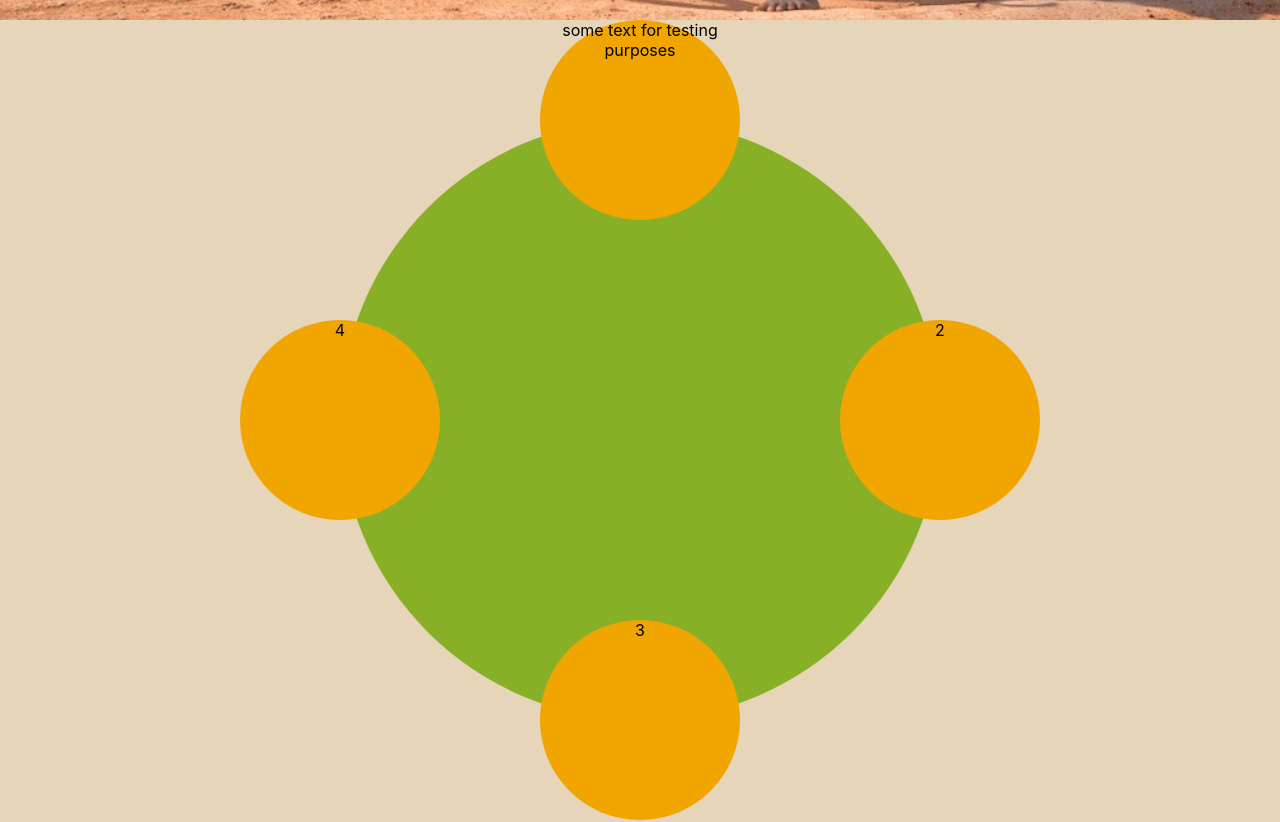
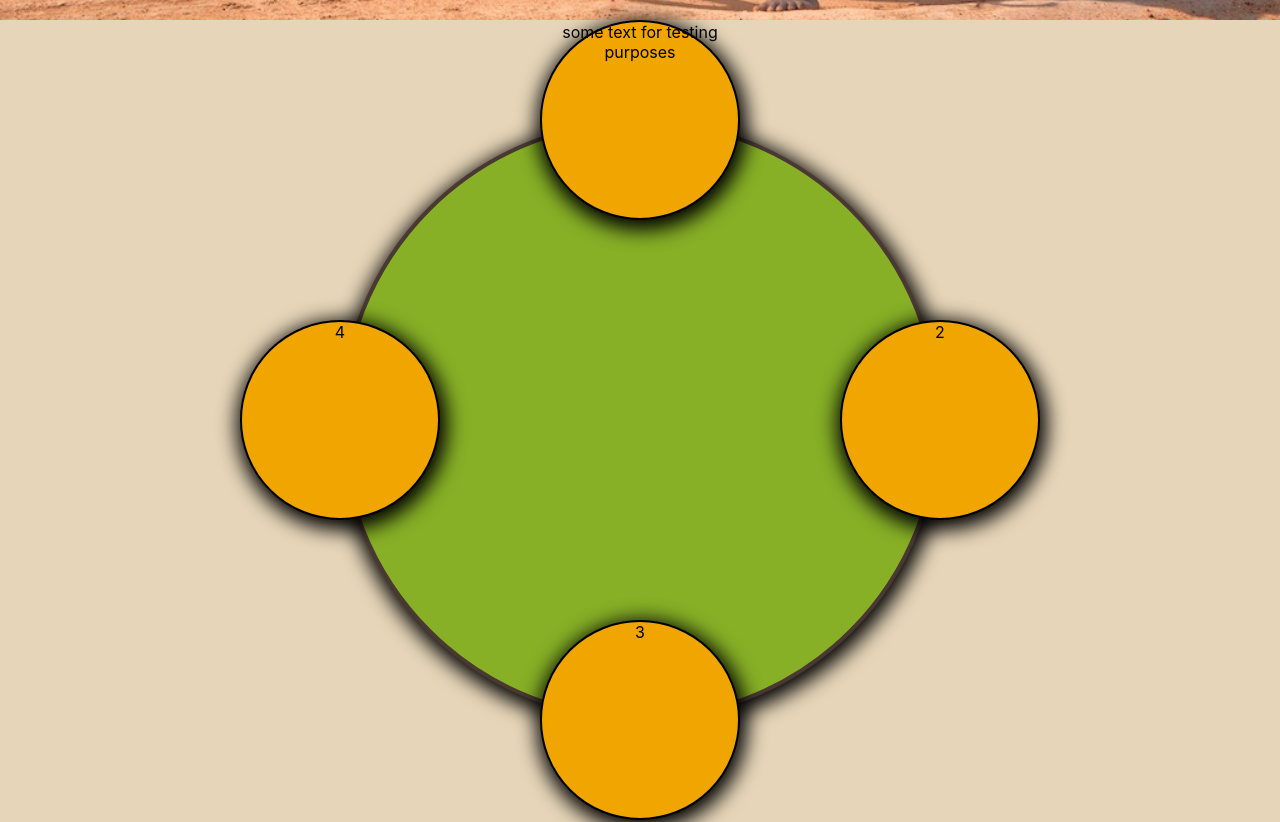
Before and after one commit to CodecoolGlobal/react-for-a-cause-react-ThomasScy, a React (Create React App) app in the folder ngo-bike/: page / in a window 1280 px wide. Shown: the part 880-1702 px from the top of the page. Built offline with nearby package versions, Linux system fonts and the light colour scheme.

Commit message:
rotator functions working correctly

```diff
--- a/ngo-bike/src/AboutUs.js
+++ b/ngo-bike/src/AboutUs.js
@@ -1,29 +1,66 @@
 import React, {useState} from "react";
 
-    let rotations = null;
+let rotations = null;
 
 export default function AboutUs() {
-    const bubblePos1 = {left: 300, top: 0};
-    const bubblePos2 = {top: 300, right: 0};
-    const bubblePos3 = {left: 300, bottom: 0};
-    const bubblePos4 = {top: 300, left: 0};
+    const bubblePositions = [
+        {left: "300px", top: "0px"},
+        {left: "600px", top: "300px"},
+        {left: "300px", top: "600px"},
+        {left: "0px", top: "300px"}
+    ]
 
     const [infoRotation, setInfoRotation] = useState("about-bubble-rotator-still");
-    const [posBubble1, setPosBubble1] = useState(bubblePos1);
-    const [posBubble2, setPosBubble2] = useState(bubblePos2);
-    const [posBubble3, setPosBubble3] = useState(bubblePos3);
-    const [posBubble4, setPosBubble4] = useState(bubblePos4);
+    const [posBubble1, setPosBubble1] = useState(bubblePositions[0]);
+    const [posBubble2, setPosBubble2] = useState(bubblePositions[1]);
+    const [posBubble3, setPosBubble3] = useState(bubblePositions[2]);
+    const [posBubble4, setPosBubble4] = useState(bubblePositions[3]);
     const [bubbleRotation, setBubbleRotation] = useState("about-bubble");
 
+    console.log(posBubble1 === bubblePositions[0])
 
-    function handleBubbleClick() {
-        console.log("clicked")
+    function handleBubbleClick(id, position) {
         rotations += 1;
-        console.log(rotations);
+        position.left === "600px" ? rotateCcw() :
+            position.top === "600px" ? rotateHalf() :
+            position.left === "0px" ? rotateQuarter() :
+            setInfoRotation("about-bubble-rotator-still");
+
+        setTimeout(() => {
+            setInfoRotation("about-bubble-rotator-still");
+            setBubbleRotation("about-bubble");
+        }, 1000);
+    };
+    function rotateCcw() {
+        setInfoRotation("about-bubble-rotator-quarter-rotation-ccw");
+        setBubbleRotation("about-bubble-rotation-quarter");
+        setTimeout(() => updateBubblePosition(-1), 1000);
+    };
+    function rotateHalf() {
+        setInfoRotation("about-bubble-rotator-half-rotation");
+        setBubbleRotation("about-bubble-rotation-half-ccw");
+        setTimeout(() => updateBubblePosition(2), 1000);
+    };
+    function rotateQuarter() {
         setInfoRotation("about-bubble-rotator-quarter-rotation");
-        setBubbleRotation("about-bubble-rotation-ccw");
-        setTimeout(() => {setPosBubble1(bubblePos2); setPosBubble2(bubblePos3); setPosBubble3(bubblePos4); setPosBubble4(bubblePos1)}, 1000);
-        // setTimeout((setInfoRotation("about-bubble-rotator-still")))
+        setBubbleRotation("about-bubble-rotation-quarter-ccw");
+        setTimeout(() => updateBubblePosition(1), 1000);
+    };
+
+    function updateBubblePosition(posChange) {
+        const bubbleStateSetter = [setPosBubble1, setPosBubble2, setPosBubble3, setPosBubble4];
+        const currentBubblePosition = [posBubble1, posBubble2, posBubble3, posBubble4]
+        const newPositions = [1, 2, 3, 4].map(position => (
+            position + posChange === 5 ? 1 :
+            position + posChange === 6 ? 2 :
+            position + posChange === 0 ? 4 :
+            position + posChange
+        ));
+        let index = 0;
+        for (let setter of bubbleStateSetter) {
+            setter(currentBubblePosition[newPositions[index] - 1]);
+            index++;
+        };
     };
 
     return (
@@ -31,10 +68,10 @@ export default function AboutUs() {
             <div id="about-info-container">
                 <div id="about-info-textfield"></div>
                 <div id={infoRotation}>
-                    <div className={bubbleRotation} id="bubble1" onClick={e => handleBubbleClick(e.target)} style={posBubble1}>some text for testing purposes</div>
-                    <div className={bubbleRotation} id="bubble2" onClick={e => handleBubbleClick(e.target)} style={posBubble2}>2</div>
-                    <div className={bubbleRotation} id="bubble3" onClick={e => handleBubbleClick(e.target)} style={posBubble3}>3</div>
-                    <div className={bubbleRotation} id="bubble4" onClick={e => handleBubbleClick(e.target)} style={posBubble4}>4</div>
+                    <div className={bubbleRotation} id="bubble1" onClick={e => handleBubbleClick(e.target.id.split("")[6], e.target.style)} style={posBubble1}>some text for testing purposes</div>
+                    <div className={bubbleRotation} id="bubble2" onClick={e => handleBubbleClick(e.target.id.split("")[6], e.target.style)} style={posBubble2}>2</div>
+                    <div className={bubbleRotation} id="bubble3" onClick={e => handleBubbleClick(e.target.id.split("")[6], e.target.style)} style={posBubble3}>3</div>
+                    <div className={bubbleRotation} id="bubble4" onClick={e => handleBubbleClick(e.target.id.split("")[6], e.target.style)} style={posBubble4}>4</div>
                 </div>
             </div>
         </section>
--- a/ngo-bike/src/App.css
+++ b/ngo-bike/src/App.css
@@ -17,7 +17,6 @@ section {
   display: grid;
   justify-items: center;
   align-items: center;
-
 }
 
 
@@ -27,6 +26,8 @@ section {
   width: 600px;
   height: 600px;
   border-radius: 50%;
+  border: 4px solid var(--main-first-color);
+  box-shadow: 2px 5px 20px 5px black;
   margin: 0;
   padding: 0;
 }
@@ -36,18 +37,27 @@ section {
   padding: 0;
   width: 800px;
   height: 800px;
-  /* z-index: 5; */
-  /* transform: rotate(90deg); */
 }
-
 #about-bubble-rotator-quarter-rotation {
   margin: 0;
   padding: 0;
   width: 800px;
   height: 800px;
-  /* z-index: 5; */
-  /* transform: rotate(90deg); */
   animation: aboutAnimationCw 1s ease-in-out;
+}
+#about-bubble-rotator-half-rotation {
+  margin: 0;
+  padding: 0;
+  width: 800px;
+  height: 800px;
+  animation: aboutAnimation2Cw 1s ease-in-out;
+}
+#about-bubble-rotator-quarter-rotation-ccw {
+  margin: 0;
+  padding: 0;
+  width: 800px;
+  height: 800px;
+  animation: aboutAnimationCcw 1s ease-in-out;
 }
 
 
@@ -61,9 +71,11 @@ section {
   border-radius: 50%;
   height: 200px;
   width: 200px;
-  z-index: 10;
+  z-index: 4;
+  border: 2px solid black;
+  box-shadow: 2px 5px 20px 5px black;
 }
-.about-bubble-rotation-ccw {
+.about-bubble-rotation-quarter-ccw {
   position: absolute;
   /* display: inline-block; */
   text-align: center;
@@ -73,30 +85,41 @@ section {
   border-radius: 50%;
   height: 200px;
   width: 200px;
-  z-index: 10;
+  z-index: 4;
   animation: aboutAnimationCcw 1s ease-in-out;
+  border: 2px solid black;
+  box-shadow: 2px 5px 20px 5px black;
 }
-
-/* .bubble-rotation-ccw {
-  animation: aboutAnimationCcw 1s ease-in-out;
-} */
-
-/* #bubble1 {
-  top: 0px;
-  left: 300px;
+.about-bubble-rotation-half-ccw {
+  position: absolute;
+  /* display: inline-block; */
+  text-align: center;
+  margin: 0;
+  padding: 0;
+  background: var(--main-second-color);
+  border-radius: 50%;
+  height: 200px;
+  width: 200px;
+  z-index: 4;
+  animation: aboutAnimation2Ccw 1s ease-in-out;
+  border: 2px solid black;
+  box-shadow: 2px 5px 20px 5px black;
 }
-#bubble2 {
-  top: 300px;
-  right: 0px;
+.about-bubble-rotation-quarter {
+  position: absolute;
+  /* display: inline-block; */
+  text-align: center;
+  margin: 0;
+  padding: 0;
+  background: var(--main-second-color);
+  border-radius: 50%;
+  height: 200px;
+  width: 200px;
+  z-index: 4;
+  animation: aboutAnimationCw 1s ease-in-out;
+  border: 2px solid black;
+  box-shadow: 2px 5px 20px 5px black;
 }
-#bubble3 {
-  left: 300px;
-  bottom: 0px;
-}
-#bubble4 {
-  left: 0px;
-  top: 300px;
-} */
 
 .footer {
   position: fixed;
@@ -114,9 +137,19 @@ section {
       transform: rotate(0.25turn);
   }
 }
+@keyframes aboutAnimation2Cw {
+  to {
+      transform: rotate(0.5turn);
+  }
+}
 @keyframes aboutAnimationCcw {
   to {
-      transform: rotate(-0.25turn);
+      transform: rotate(-90deg);
+  }
+}
+@keyframes aboutAnimation2Ccw {
+  to {
+      transform: rotate(-180deg);
   }
 }
 
```
